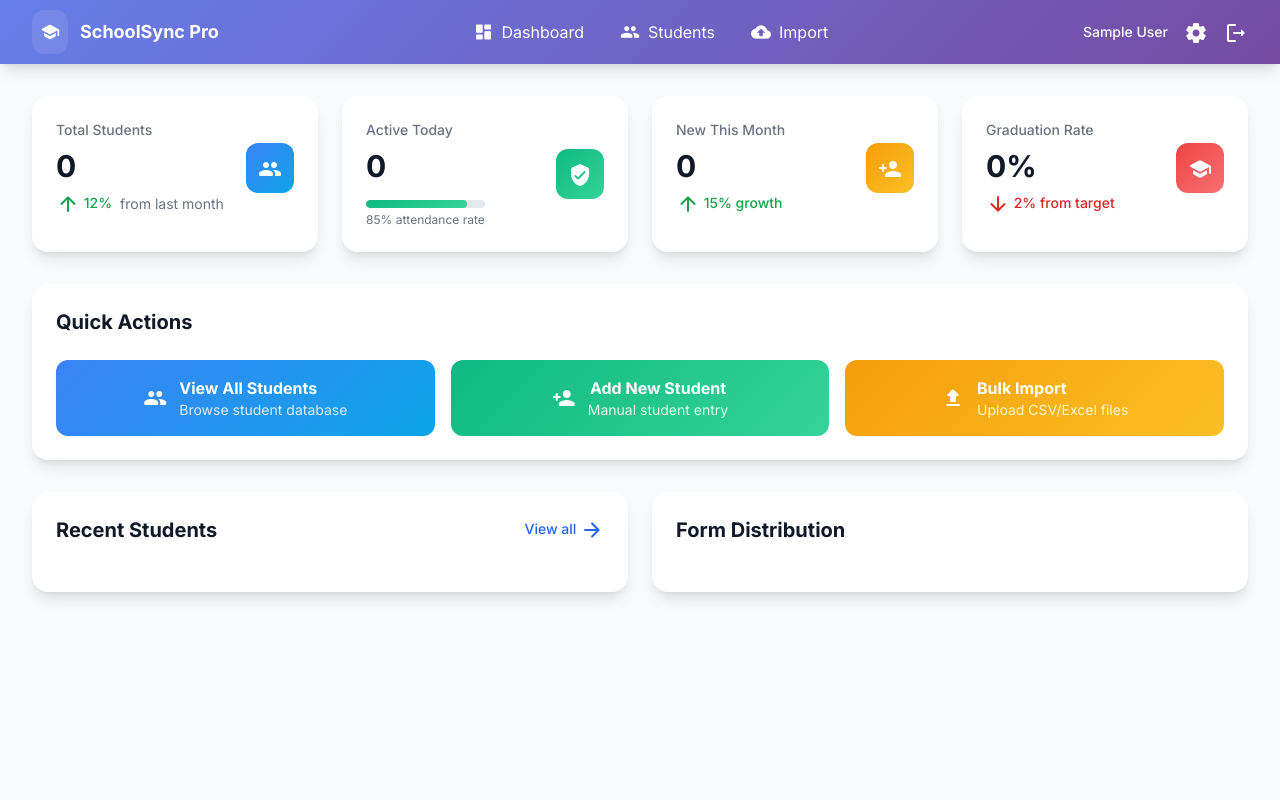
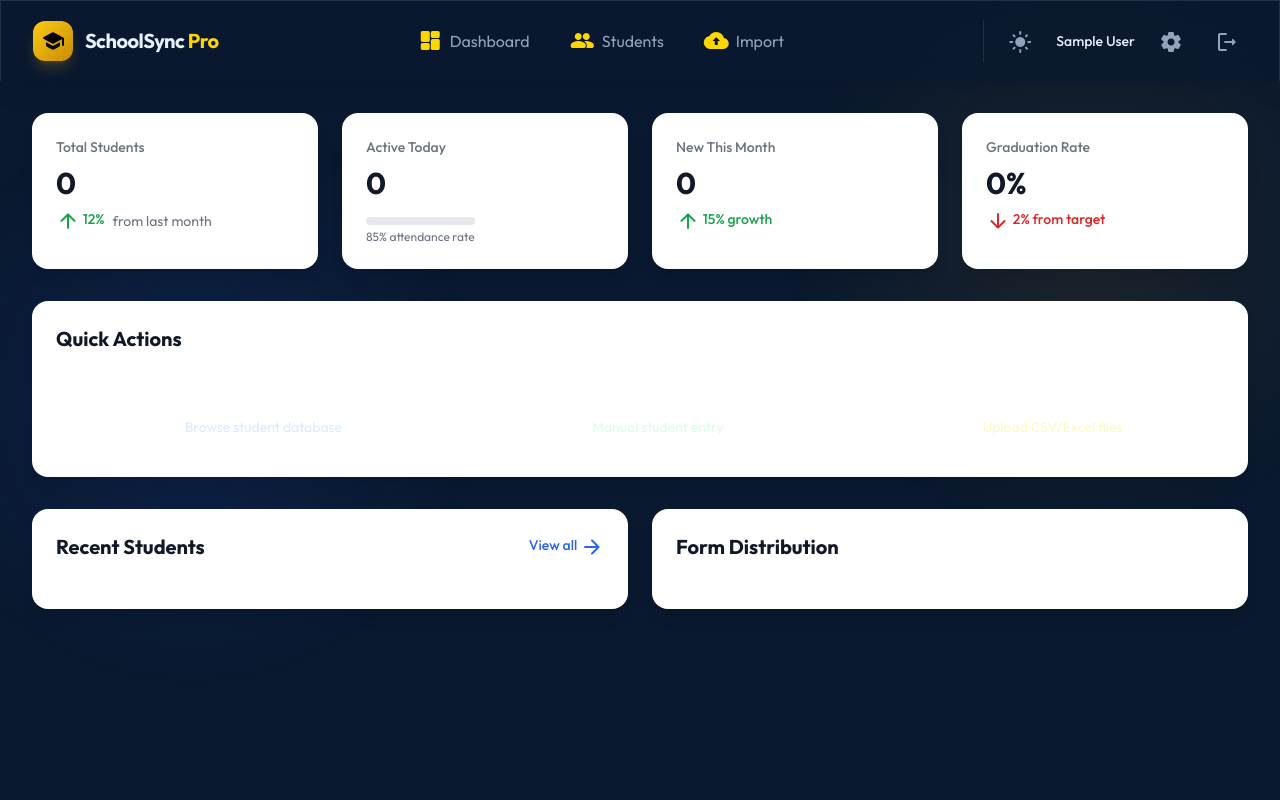
Before and after one commit to Wadetecy36/schoolsync, a Flask app: page / in a window 1280 px wide. Run offline with Flask 3, Linux system fonts and the light colour scheme; the visitor is signed in with stand-in values (Sample User, id 1); some libraries are stand-ins or nearby versions.

Commit message:
Added Light/Dark Theme Switcher

```diff
--- a/templates/base.html
+++ b/templates/base.html
@@ -3,12 +3,8 @@
 <head>
     <meta charset="UTF-8">
     <meta name="viewport" content="width=device-width, initial-scale=1.0">
-    <!-- CRITICAL FIX: Add CSRF Token Meta Tag -->
     <meta name="csrf-token" content="{{ csrf_token() }}">
-
     <title>{% block title %}SchoolSync Pro{% endblock %}</title>
-
-    <!-- FAVICON LINK -->
     <link rel="icon" href="{{ url_for('static', filename='favicon.ico') }}">
 
     <!-- Material Icons -->
@@ -18,276 +14,298 @@
     <script src="https://cdn.tailwindcss.com"></script>
 
     <!-- Google Fonts -->
-    <link href="https://fonts.googleapis.com/css2?family=Inter:wght@300;400;500;600;700&display=swap" rel="stylesheet">
+    <link href="https://fonts.googleapis.com/css2?family=Outfit:wght@300;400;500;600;700&display=swap" rel="stylesheet">
 
-    <!-- Custom CSS -->
+    <!-- Theme Initialization Script (Prevents Flash) -->
+    <script>
+        (function() {
+            const savedTheme = localStorage.getItem('theme') || 'dark';
+            document.documentElement.setAttribute('data-theme', savedTheme);
+        })();
+    </script>
+
     <style>
-        * { font-family: 'Inter', sans-serif; }
-
-        /* Material Icons Setup */
-        .material-icons-round {
-            font-family: 'Material Icons Round';
-            font-weight: normal;
-            font-style: normal;
-            font-size: 24px;
-            line-height: 1;
-            letter-spacing: normal;
-            text-transform: none;
-            display: inline-block;
-            white-space: nowrap;
-            word-wrap: normal;
-            direction: ltr;
-            -webkit-font-smoothing: antialiased;
-            -moz-osx-font-smoothing: grayscale;
-            vertical-align: middle;
+        /* --- DYNAMIC THEME VARIABLES --- */
+        :root {
+            /* Default (Dark) */
+            --bg-color: #0a192f;
+            --glass-bg: rgba(17, 34, 64, 0.7);
+            --glass-border: rgba(255, 255, 255, 0.1);
+            --text-main: #e6f1ff;
+            --text-muted: #94a3b8;
+            --card-bg: rgba(255, 255, 255, 0.03);
+            --card-hover: rgba(255, 255, 255, 0.07);
+            --nav-bg: rgba(10, 25, 47, 0.85);
+            --input-bg: rgba(0, 0, 0, 0.2);
+            --gold-accent: #FFD700;
+            --glow-primary: rgba(29, 78, 216, 0.15);
+            --glow-secondary: rgba(184, 134, 11, 0.1);
         }
 
-        .gradient-bg { background: linear-gradient(135deg, #667eea 0%, #764ba2 100%); }
-        .gradient-primary { background: linear-gradient(135deg, #3b82f6 0%, #0ea5e9 100%); }
-        .gradient-success { background: linear-gradient(135deg, #10b981 0%, #34d399 100%); }
-        .gradient-warning { background: linear-gradient(135deg, #f59e0b 0%, #fbbf24 100%); }
-        .gradient-danger { background: linear-gradient(135deg, #ef4444 0%, #f87171 100%); }
+        [data-theme="light"] {
+            /* Light Theme Overrides */
+            --bg-color: #f0f4f8;
+            --glass-bg: rgba(255, 255, 255, 0.65);
+            --glass-border: rgba(255, 255, 255, 0.4);
+            --text-main: #1e293b;
+            --text-muted: #64748b;
+            --card-bg: rgba(255, 255, 255, 0.6);
+            --card-hover: rgba(255, 255, 255, 0.8);
+            --nav-bg: rgba(240, 244, 248, 0.85);
+            --input-bg: rgba(255, 255, 255, 0.5);
+            --gold-accent: #d97706; /* Darker gold for light bg contrast */
+            --glow-primary: rgba(59, 130, 246, 0.1);
+            --glow-secondary: rgba(234, 179, 8, 0.1);
+        }
 
-        .card-hover:hover {
-            transform: translateY(-4px);
-            box-shadow: 0 20px 25px -5px rgba(0, 0, 0, 0.1), 0 10px 10px -5px rgba(0, 0, 0, 0.04);
+        body {
+            font-family: 'Outfit', sans-serif;
+            background-color: var(--bg-color);
+            color: var(--text-main);
+            transition: background-color 0.3s ease, color 0.3s ease;
+            overflow-x: hidden;
+            min-height: 100vh;
+        }
+
+        /* --- AMBIENT GLOW --- */
+        .ambient-glow {
+            position: fixed;
+            top: 0; left: 0; width: 100vw; height: 100vh; z-index: -1;
+            background: radial-gradient(circle at 15% 50%, var(--glow-primary), transparent 25%),
+                        radial-gradient(circle at 85% 30%, var(--glow-secondary), transparent 25%);
+            pointer-events: none;
+            transition: background 0.5s ease;
+        }
+
+        /* --- GLASSMORPHISM --- */
+        .glass {
+            background: var(--glass-bg);
+            backdrop-filter: blur(12px);
+            -webkit-backdrop-filter: blur(12px);
+            border: 1px solid var(--glass-border);
+            box-shadow: 0 4px 30px rgba(0, 0, 0, 0.1);
+        }
+
+        .glass-card {
+            background: var(--card-bg);
+            backdrop-filter: blur(10px);
+            border: 1px solid var(--glass-border);
+            border-radius: 1rem;
             transition: all 0.3s ease;
         }
 
+        .glass-card:hover {
+            background: var(--card-hover);
+            transform: translateY(-4px);
+            box-shadow: 0 10px 40px -10px rgba(0, 0, 0, 0.1);
+            border-color: var(--gold-accent);
+        }
+
+        /* --- TEXT & ACCENTS --- */
+        .text-theme-main { color: var(--text-main); }
+        .text-theme-muted { color: var(--text-muted); }
+
+        .text-gold {
+            color: var(--gold-accent);
+            font-weight: 700;
+        }
+
+        /* --- BUTTONS --- */
+        .btn-gold {
+            background: linear-gradient(135deg, #B8860B 0%, #FFD700 100%);
+            color: #000;
+            font-weight: 600;
+            border: none;
+            box-shadow: 0 4px 15px rgba(184, 134, 11, 0.3);
+            transition: all 0.3s ease;
+        }
+        .btn-gold:hover {
+            transform: scale(1.02);
+            filter: brightness(1.1);
+        }
+
+        /* --- FORM ELEMENTS --- */
+        input, select, textarea {
+            background: var(--input-bg) !important;
+            border: 1px solid var(--glass-border) !important;
+            color: var(--text-main) !important;
+            transition: all 0.3s ease;
+        }
+        input::placeholder { color: var(--text-muted); }
+
+        input:focus, select:focus {
+            border-color: var(--gold-accent) !important;
+            outline: none;
+            box-shadow: 0 0 0 2px rgba(255, 215, 0, 0.2);
+        }
+
+        /* --- ICONS --- */
+        .material-icons-round { vertical-align: middle; }
         .animate-fade-in { animation: fadeIn 0.5s ease-in-out; }
-        .animate-slide-up { animation: slideUp 0.3s ease-out; }
-
-        @keyframes fadeIn { from { opacity: 0; } to { opacity: 1; } }
-        @keyframes slideUp { from { transform: translateY(10px); opacity: 0; } to { transform: translateY(0); opacity: 1; } }
-
-        .glass { background: rgba(255, 255, 255, 0.1); backdrop-filter: blur(10px); }
-        .spinner { animation: spin 1s linear infinite; }
-        @keyframes spin { from { transform: rotate(0deg); } to { transform: rotate(360deg); } }
+        @keyframes fadeIn { from { opacity: 0; transform: translateY(10px); } to { opacity: 1; transform: translateY(0); } }
     </style>
-
     {% block extra_css %}{% endblock %}
 </head>
-<body class="bg-gray-50 min-h-screen">
+<body class="antialiased">
+    <div class="ambient-glow"></div>
+
     <!-- Navigation -->
-    <nav class="gradient-bg shadow-lg sticky top-0 z-50">
+    <nav class="glass sticky top-0 z-50 border-b-0" style="background: var(--nav-bg);">
         <div class="max-w-7xl mx-auto px-4 sm:px-6 lg:px-8">
-            <div class="flex justify-between items-center h-16">
+            <div class="flex justify-between items-center h-20">
                 <!-- Logo -->
                 <div class="flex items-center space-x-3">
-                    <div class="glass p-2 rounded-xl">
-                        <i class="material-icons-round text-white text-xl">school</i>
+                    <div class="w-10 h-10 rounded-xl bg-gradient-to-br from-yellow-400 to-yellow-600 flex items-center justify-center shadow-lg shadow-yellow-500/20">
+                        <i class="material-icons-round text-black text-2xl">school</i>
                     </div>
                     <div>
-                        <span class="text-white text-lg font-bold">SchoolSync Pro</span>
+                        <span class="text-xl font-bold tracking-tight text-theme-main">SchoolSync <span class="text-gold">Pro</span></span>
                     </div>
                 </div>
 
                 <!-- Desktop Navigation -->
-                <div class="hidden md:flex items-center space-x-1">
-                    <a href="/" class="nav-link px-4 py-2 rounded-lg text-white hover:bg-white hover:bg-opacity-20 transition flex items-center">
-                        <i class="material-icons-round text-xl mr-2">dashboard</i>
-                        <span>Dashboard</span>
+                <div class="hidden md:flex items-center space-x-2">
+                    <a href="/" class="px-4 py-2 rounded-lg text-theme-muted hover:text-theme-main hover:bg-white/10 transition flex items-center">
+                        <i class="material-icons-round mr-2 text-gold">dashboard</i> Dashboard
                     </a>
-                    <a href="/students" class="nav-link px-4 py-2 rounded-lg text-white hover:bg-white hover:bg-opacity-20 transition flex items-center">
-                        <i class="material-icons-round text-xl mr-2">people</i>
-                        <span>Students</span>
+                    <a href="/students" class="px-4 py-2 rounded-lg text-theme-muted hover:text-theme-main hover:bg-white/10 transition flex items-center">
+                        <i class="material-icons-round mr-2 text-gold">people</i> Students
                     </a>
-                    <a href="/import" class="nav-link px-4 py-2 rounded-lg text-white hover:bg-white hover:bg-opacity-20 transition flex items-center">
-                        <i class="material-icons-round text-xl mr-2">cloud_upload</i>
-                        <span>Import</span>
+                    <a href="/import" class="px-4 py-2 rounded-lg text-theme-muted hover:text-theme-main hover:bg-white/10 transition flex items-center">
+                        <i class="material-icons-round mr-2 text-gold">cloud_upload</i> Import
                     </a>
                 </div>
 
-                <!-- User Profile (Desktop) -->
-                {% if current_user.is_authenticated %}
-                <div class="hidden md:flex items-center space-x-4">
-                    <span class="text-white text-sm font-medium">{{ current_user.full_name }}</span>
+                <!-- Right Side Actions -->
+                <div class="hidden md:flex items-center space-x-4 pl-4 border-l border-white/10">
+                    <!-- Theme Toggle -->
+                    <button onclick="toggleTheme()" class="p-2 rounded-full hover:bg-white/10 text-theme-muted hover:text-gold transition focus:outline-none" title="Toggle Theme">
+                        <i class="material-icons-round" id="theme-icon">light_mode</i>
+                    </button>
 
-                    <!-- Settings Button -->
-                    <a href="/settings" class="text-white hover:text-blue-200 transition" title="Settings">
+                    {% if current_user.is_authenticated %}
+                    <span class="text-sm font-medium text-theme-main">{{ current_user.full_name }}</span>
+                    <a href="/settings" class="p-2 rounded-full hover:bg-white/10 text-theme-muted hover:text-gold transition">
                         <i class="material-icons-round">settings</i>
                     </a>
-
-                    <!-- Logout Button -->
-                    <a href="/logout" class="text-white hover:text-red-200 transition" title="Logout">
+                    <a href="/logout" class="p-2 rounded-full hover:bg-red-500/20 text-theme-muted hover:text-red-400 transition">
                         <i class="material-icons-round">logout</i>
                     </a>
+                    {% endif %}
                 </div>
-                {% endif %}
 
-                <!-- Mobile Menu Button (Hamburger) -->
-                <div class="md:hidden flex items-center">
-                    <button id="mobile-menu-button" class="text-white p-2 hover:bg-white hover:bg-opacity-10 rounded-lg transition focus:outline-none">
-                        <i class="material-icons-round text-2xl">menu</i>
-                    </button>
-                </div>
+                <!-- Mobile Menu Button -->
+                <button id="mobile-menu-button" class="md:hidden text-theme-main p-2">
+                    <i class="material-icons-round text-3xl">menu</i>
+                </button>
             </div>
         </div>
 
-        <!-- Mobile Menu Dropdown -->
-        <div id="mobile-menu" class="md:hidden border-t border-white border-opacity-20 hidden bg-gradient-to-b from-indigo-600 to-purple-700">
-            <div class="px-4 py-3 space-y-1">
-                <a href="/" class="block px-3 py-2 rounded-md text-white hover:bg-white hover:bg-opacity-10 transition">
-                    <div class="flex items-center">
-                        <i class="material-icons-round md-20 mr-3">dashboard</i>
-                        <span>Dashboard</span>
-                    </div>
-                </a>
-                <a href="/students" class="block px-3 py-2 rounded-md text-white hover:bg-white hover:bg-opacity-10 transition">
-                    <div class="flex items-center">
-                        <i class="material-icons-round md-20 mr-3">people</i>
-                        <span>Students</span>
-                    </div>
-                </a>
-                <a href="/import" class="block px-3 py-2 rounded-md text-white hover:bg-white hover:bg-opacity-10 transition">
-                    <div class="flex items-center">
-                        <i class="material-icons-round md-20 mr-3">cloud_upload</i>
-                        <span>Import</span>
-                    </div>
-                </a>
-
-                <!-- Settings Link for Mobile -->
-                <a href="/settings" class="block px-3 py-2 rounded-md text-white hover:bg-white hover:bg-opacity-10 transition">
-                    <div class="flex items-center">
-                        <i class="material-icons-round md-20 mr-3">settings</i>
-                        <span>Settings</span>
-                    </div>
-                </a>
-
-                {% if current_user.is_authenticated %}
-                <div class="border-t border-white border-opacity-20 pt-2 mt-2">
-                    <div class="px-3 py-2 text-sm text-indigo-100 font-medium">
-                        Signed in as {{ current_user.full_name }}
-                    </div>
-                    <a href="/logout" class="block px-3 py-2 rounded-md text-red-200 hover:bg-red-800 hover:bg-opacity-30 transition">
-                        <div class="flex items-center">
-                            <i class="material-icons-round md-20 mr-3">logout</i>
-                            <span>Logout</span>
-                        </div>
-                    </a>
-                </div>
-                {% endif %}
+        <!-- Mobile Menu -->
+        <div id="mobile-menu" class="md:hidden glass border-t border-white/10 hidden absolute w-full">
+            <div class="px-4 py-4 space-y-2">
+                <a href="/" class="block px-4 py-3 rounded-lg hover:bg-white/10 text-theme-main">Dashboard</a>
+                <a href="/students" class="block px-4 py-3 rounded-lg hover:bg-white/10 text-theme-main">Students</a>
+                <a href="/import" class="block px-4 py-3 rounded-lg hover:bg-white/10 text-theme-main">Import</a>
+                <a href="/settings" class="block px-4 py-3 rounded-lg hover:bg-white/10 text-theme-main">Settings</a>
+                <!-- Mobile Theme Toggle -->
+                <button onclick="toggleTheme()" class="w-full text-left px-4 py-3 rounded-lg hover:bg-white/10 text-theme-main flex items-center">
+                    <i class="material-icons-round mr-2 text-gold">brightness_6</i> Toggle Theme
+                </button>
+                <a href="/logout" class="block px-4 py-3 rounded-lg hover:bg-red-500/20 text-red-400">Logout</a>
             </div>
         </div>
     </nav>
 
     <!-- Main Content -->
-    <main class="max-w-7xl mx-auto px-4 sm:px-6 lg:px-8 py-8">
-        <div class="animate-fade-in">
-            {% block content %}{% endblock %}
-        </div>
+    <main class="max-w-7xl mx-auto px-4 sm:px-6 lg:px-8 py-8 animate-fade-in">
+        {% block content %}{% endblock %}
     </main>
 
     <!-- Toast Container -->
     <div id="toast-container" class="fixed top-4 right-4 z-50 space-y-3"></div>
 
     <!-- Loading Overlay -->
-    <div id="loading-overlay" class="fixed inset-0 bg-black bg-opacity-50 z-50 hidden items-center justify-center">
-        <div class="bg-white rounded-2xl p-8 shadow-2xl">
-            <div class="flex flex-col items-center">
-                <div class="w-16 h-16 border-4 border-blue-600 border-t-transparent rounded-full spinner mb-4"></div>
-                <p class="text-lg font-semibold">Loading...</p>
-            </div>
+    <div id="loading-overlay" class="fixed inset-0 bg-black/80 z-50 hidden items-center justify-center backdrop-blur-sm">
+        <div class="glass p-8 rounded-2xl flex flex-col items-center">
+            <div class="w-12 h-12 border-4 border-yellow-500 border-t-transparent rounded-full animate-spin mb-4"></div>
+            <p class="text-gold font-semibold">Processing...</p>
         </div>
     </div>
 
-    <!-- Global Scripts -->
     <script>
-        // Mobile menu toggle logic
+        // --- THEME LOGIC ---
+        function toggleTheme() {
+            const html = document.documentElement;
+            const currentTheme = html.getAttribute('data-theme');
+            const newTheme = currentTheme === 'light' ? 'dark' : 'light';
+
+            html.setAttribute('data-theme', newTheme);
+            localStorage.setItem('theme', newTheme);
+            updateThemeIcon();
+        }
+
+        function updateThemeIcon() {
+            const currentTheme = document.documentElement.getAttribute('data-theme');
+            const icon = document.getElementById('theme-icon');
+            if(icon) {
+                icon.textContent = currentTheme === 'light' ? 'dark_mode' : 'light_mode';
+            }
+        }
+
+        // Initialize icon on load
+        document.addEventListener('DOMContentLoaded', updateThemeIcon);
+
+        // --- MOBILE MENU ---
         const mobileMenuBtn = document.getElementById('mobile-menu-button');
         const mobileMenu = document.getElementById('mobile-menu');
-
-        if (mobileMenuBtn && mobileMenu) {
-            mobileMenuBtn.addEventListener('click', () => {
-                mobileMenu.classList.toggle('hidden');
-            });
+        if (mobileMenuBtn) {
+            mobileMenuBtn.addEventListener('click', () => mobileMenu.classList.toggle('hidden'));
         }
 
-        // Toast notification system
+        // --- TOAST & API ---
         window.showToast = function(message, type = 'success') {
             const container = document.getElementById('toast-container');
             const toast = document.createElement('div');
-            const colors = { success: 'bg-green-500', error: 'bg-red-500', warning: 'bg-yellow-500', info: 'bg-blue-500' };
-            const icons = { success: 'check_circle', error: 'error', warning: 'warning', info: 'info' };
+            // Simplified Toast Colors
+            const bgClass = type === 'error' ? 'bg-red-600' : 'bg-green-600';
+            const icon = type === 'error' ? 'error' : 'check_circle';
 
-            toast.className = `${colors[type]} text-white p-4 rounded-lg shadow-lg flex items-center justify-between animate-slide-up`;
+            toast.className = `${bgClass} text-white p-4 rounded-xl shadow-lg flex items-center justify-between animate-fade-in backdrop-blur-md bg-opacity-90`;
             toast.innerHTML = `
                 <div class="flex items-center">
-                    <i class="material-icons-round mr-3 text-xl">${icons[type]}</i>
+                    <i class="material-icons-round mr-3">${icon}</i>
                     <span>${message}</span>
                 </div>
-                <button class="ml-4 text-white hover:text-gray-200" onclick="this.parentElement.remove()">
-                    <i class="material-icons-round">close</i>
-                </button>
             `;
             container.appendChild(toast);
-            setTimeout(() => toast.remove(), 5000);
+            setTimeout(() => toast.remove(), 4000);
         };
 
-        // Loading overlay
         window.loading = {
-            show: function(message = 'Loading...') {
-                const overlay = document.getElementById('loading-overlay');
-                overlay.querySelector('p').textContent = message;
-                overlay.classList.remove('hidden');
-                overlay.classList.add('flex');
-            },
-            hide: function() {
-                const overlay = document.getElementById('loading-overlay');
-                overlay.classList.add('hidden');
-                overlay.classList.remove('flex');
-            }
+            show: (msg) => document.getElementById('loading-overlay').classList.remove('hidden', 'flex'),
+            hide: () => document.getElementById('loading-overlay').classList.add('hidden')
         };
 
-        // CRITICAL FIX: Enhanced API helper with CSRF Support
         window.apiRequest = async function(url, options = {}) {
-            loading.show(options.loadingMessage || 'Processing...');
-
-            // Get CSRF Token from meta tag
+            loading.show();
             const csrfMeta = document.querySelector('meta[name="csrf-token"]');
             const csrfToken = csrfMeta ? csrfMeta.getAttribute('content') : '';
-
-            const defaultHeaders = {
-                'Content-Type': 'application/json',
-                'X-CSRFToken': csrfToken // Send token in header
-            };
+            const defaultHeaders = { 'Content-Type': 'application/json', 'X-CSRFToken': csrfToken };
 
             try {
-                const response = await fetch(url, {
-                    ...options,
-                    headers: {
-                        ...defaultHeaders,
-                        ...options.headers
-                    }
-                });
-
+                const response = await fetch(url, { ...options, headers: { ...defaultHeaders, ...options.headers } });
                 const data = await response.json();
-
-                if (!response.ok) {
-                    throw new Error(data.error || `Request failed with status ${response.status}`);
-                }
-
+                if (!response.ok) throw new Error(data.error || 'Request failed');
                 loading.hide();
                 return data;
-
             } catch (error) {
                 loading.hide();
-                showToast(error.message || 'An error occurred', 'error');
-                console.error('API Error:', error);
+                showToast(error.message, 'error');
                 throw error;
             }
         };
-
-        window.debounce = function(func, wait) {
-            let timeout;
-            return function executedFunction(...args) {
-                const later = () => { clearTimeout(timeout); func(...args); };
-                clearTimeout(timeout);
-                timeout = setTimeout(later, wait);
-            };
-        };
     </script>
-
     {% block extra_js %}{% endblock %}
 </body>
 </html>
```
